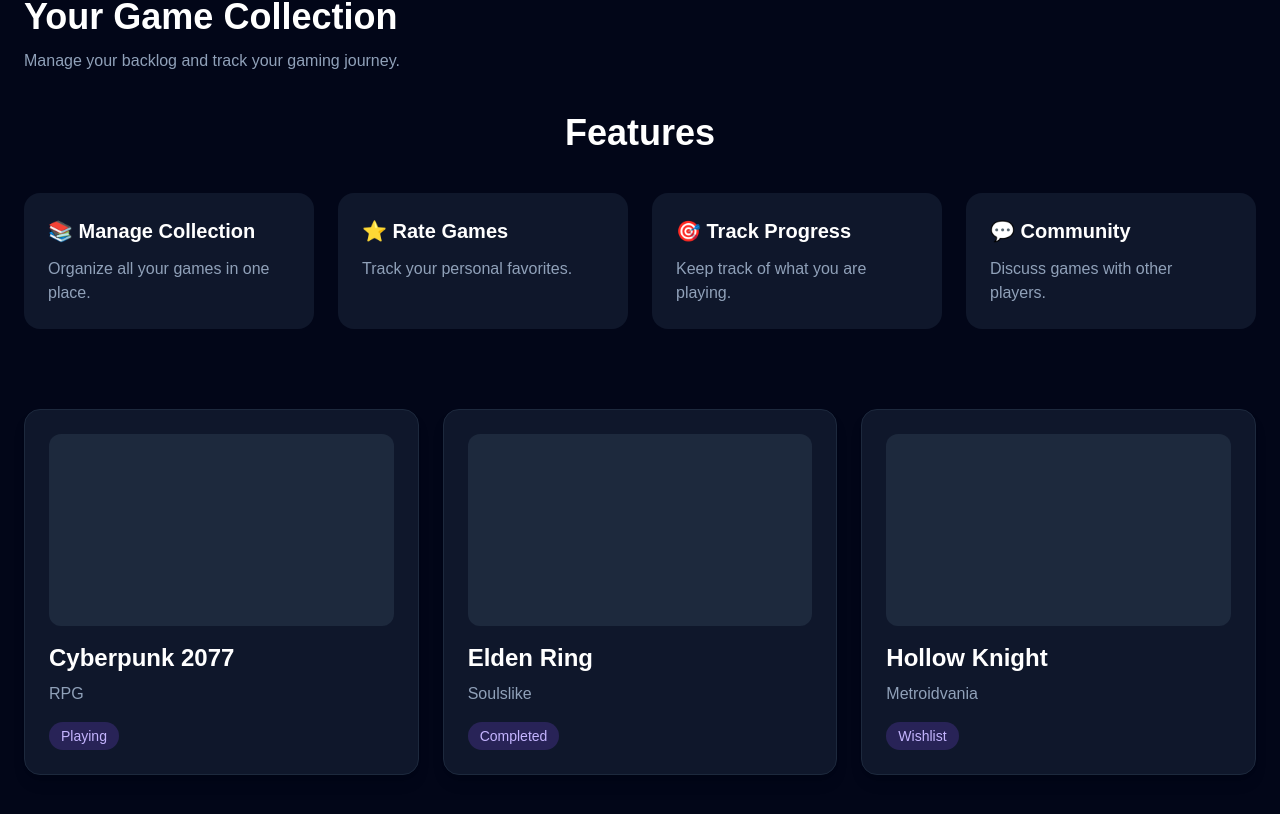
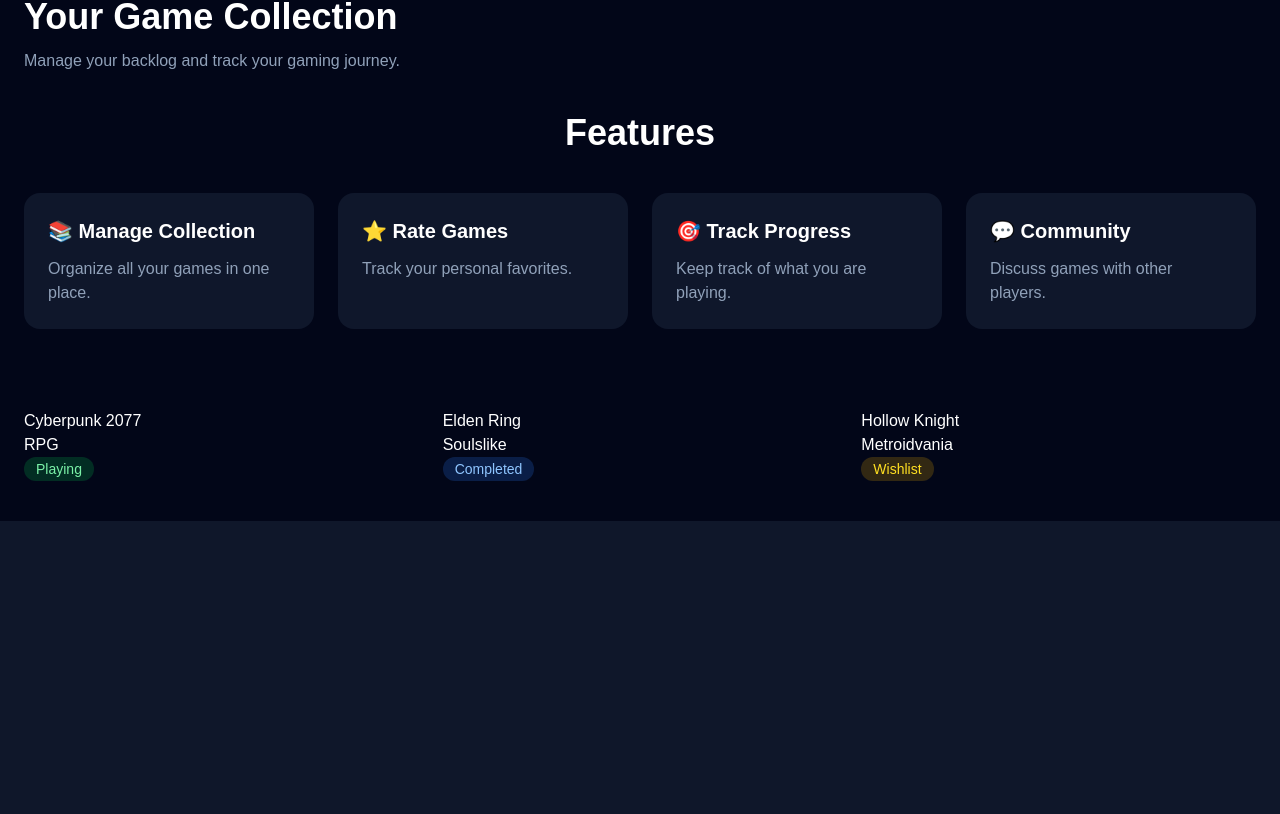
Before and after one commit to joreut728-cmd/backlog-vault, a React (Vite) app: page / in a window 1280 px wide. Shown: the part 426-1240 px from the top of the page. After the commit the page ends 947 px from the top, so only its background shows below. Built offline with nearby package versions, Linux system fonts and the light colour scheme.

Commit message:
cards überarbeitet navbar erweitert statusBadge hinzugefügt

```diff
--- a/src/components/GameCard.jsx
+++ b/src/components/GameCard.jsx
@@ -1,23 +1,16 @@
+
 import { Link } from "react-router-dom";
+import StatusBadge from "./StatusBadge";
 
 function GameCard({ game }) {
   return (
     <Link to={`/game/${game.id}`}>
-      <article className="rounded-2xl border border-slate-800 bg-slate-900 p-6 shadow-lg transition hover:-translate-y-1 hover:border-violet-500">
+      <article>
+        <h2>{game.title}</h2>
 
-        <div className="mb-4 h-48 rounded-xl bg-slate-800"></div>
+        <p>{game.genre}</p>
 
-        <h2 className="text-2xl font-semibold">
-          {game.title}
-        </h2>
-
-        <p className="mt-2 text-slate-400">
-          {game.genre}
-        </p>
-
-        <span className="mt-4 inline-block rounded-full bg-violet-500/20 px-3 py-1 text-sm text-violet-300">
-          {game.status}
-        </span>
+        <StatusBadge status={game.status} />
       </article>
     </Link>
   );
--- a/src/components/Navbar.jsx
+++ b/src/components/Navbar.jsx
@@ -4,11 +4,7 @@ function Navbar() {
   return (
     <header className="border-b border-slate-800 bg-slate-900">
       <nav className="mx-auto flex max-w-7xl items-center justify-between px-6 py-4">
-
-        <Link
-          to="/"
-          className="text-2xl font-bold text-violet-400"
-        >
+        <Link to="/" className="text-2xl font-bold text-violet-400">
           Backlog Vault
         </Link>
 
@@ -28,6 +24,13 @@ function Navbar() {
           </Link>
 
           <Link
+            to="/add-game"
+            className="text-slate-300 hover:text-violet-400 transition"
+          >
+            Community
+          </Link>
+
+          <Link
             to="/login"
             className="rounded-lg bg-violet-500 px-4 py-2 font-medium hover:bg-violet-600 transition"
           >
--- /dev/null
+++ b/src/components/StatusBadge.jsx
@@ -0,0 +1,22 @@
+function StatusBadge({ status }) {
+  const statusStyles = {
+    Playing:
+      "bg-green-500/20 text-green-300",
+
+    Completed:
+      "bg-blue-500/20 text-blue-300",
+
+    Wishlist:
+      "bg-yellow-500/20 text-yellow-300",
+  };
+
+  return (
+    <span
+      className={`rounded-full px-3 py-1 text-sm ${statusStyles[status]}`}
+    >
+     {status}
+    </span>
+  );
+}
+
+export default StatusBadge;
--- a/src/pages/GameDetailPage.jsx
+++ b/src/pages/GameDetailPage.jsx
@@ -1,5 +1,6 @@
 import { Link, useParams } from "react-router-dom";
 import { games } from "../data/games";
+import StatusBadge from "../components/StatusBadge";
 
 function GameDetailPage() {
   const { id } = useParams();
@@ -29,7 +30,7 @@ function GameDetailPage() {
             <h1 className="text-5xl font-bold">{game.title}</h1>
 
             <span className="rounded-full bg-violet-500/20 px-4 py-2 text-violet-300">
-              {game.status}
+              <StatusBadge status={game.status} />
             </span>
           </div>
 
```
